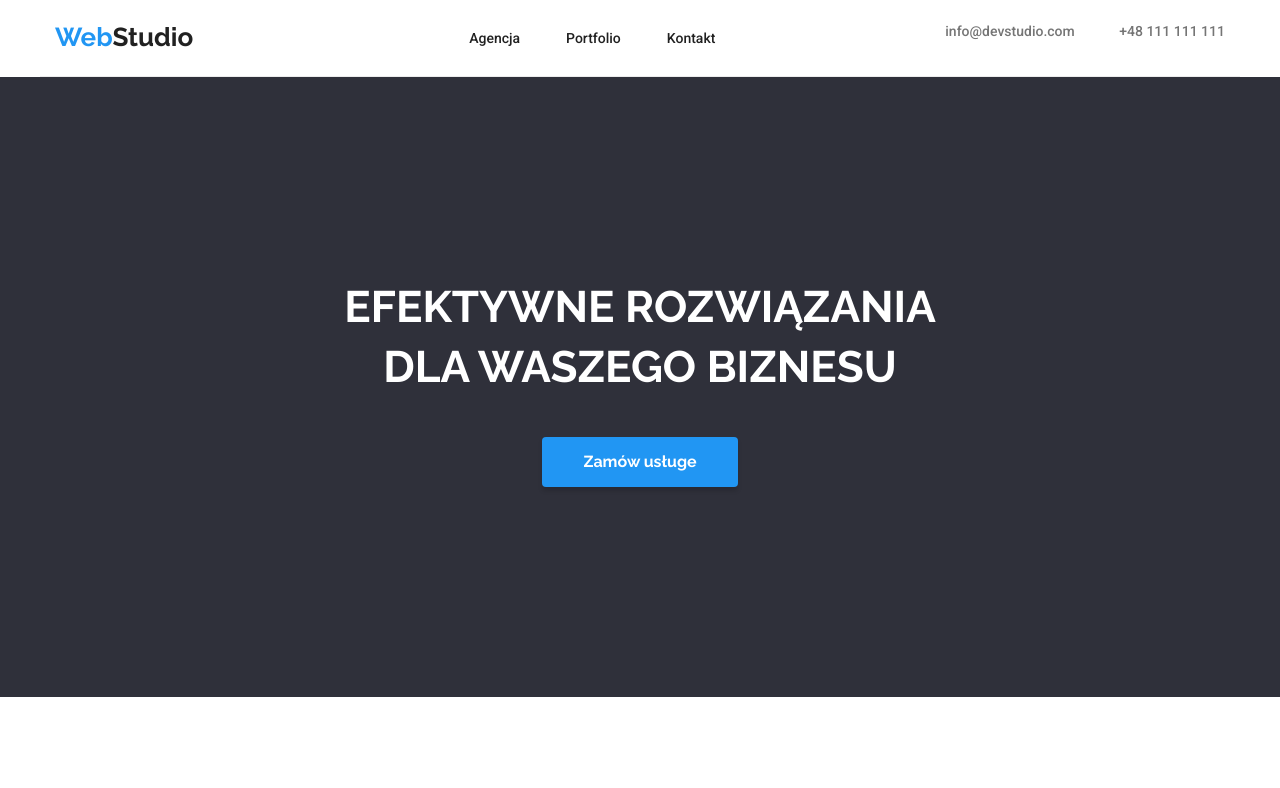
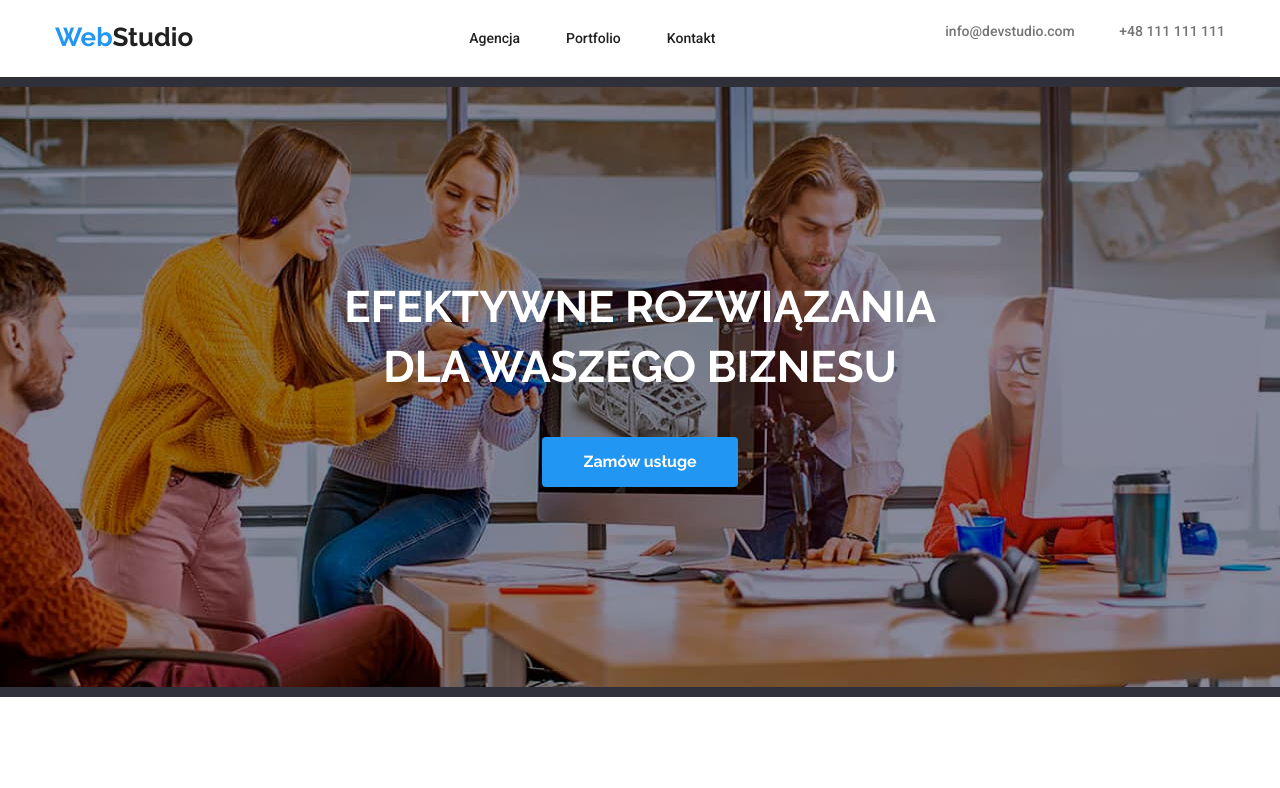
Before and after one commit to kamilawrzesniewska/goit-markup-hw-04, a plain HTML site: page index.html in a window 1280 px wide. Shown: the top 788 px of the page. Drawn offline with nearby package versions, Linux system fonts and the light colour scheme; files whose address does not match are found by name.

Commit message:
svg, background

```diff
--- a/css/style.css
+++ b/css/style.css
@@ -103,6 +103,9 @@ img{
     color: var(--main-black);
     text-decoration: none;
     }
+.navigation-list-item:not(:last-child){
+    margin-right: 46px;
+}
 
 
 .navigation-list-link:hover,
@@ -149,6 +152,10 @@ img{
 .hero {background-color: var(--color-backgroudn);
        padding-top: 200px;
        padding-bottom: 210px;
+       background-image: url("/goit-markup-hw-04/images/backgroundfoto.jpg");
+       background-size: 1600px 600px;
+       background-position: center;
+       background-repeat: no-repeat;
 }
 .hero .container {
     text-align: center;
```
Also changed, not shown: .prettierrc.json (added), images/backgroundfoto.jpg (added), images/icons.svg (added).
